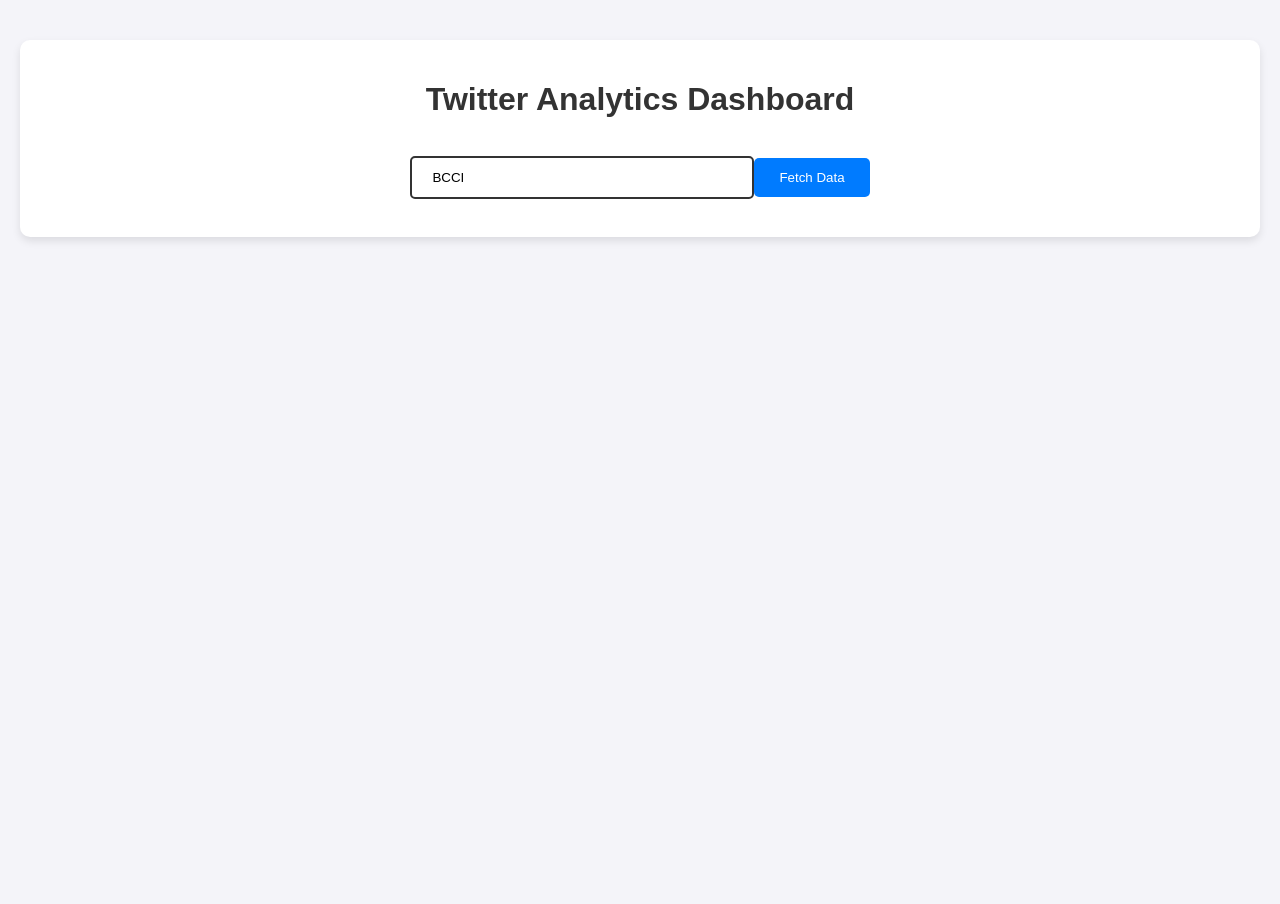
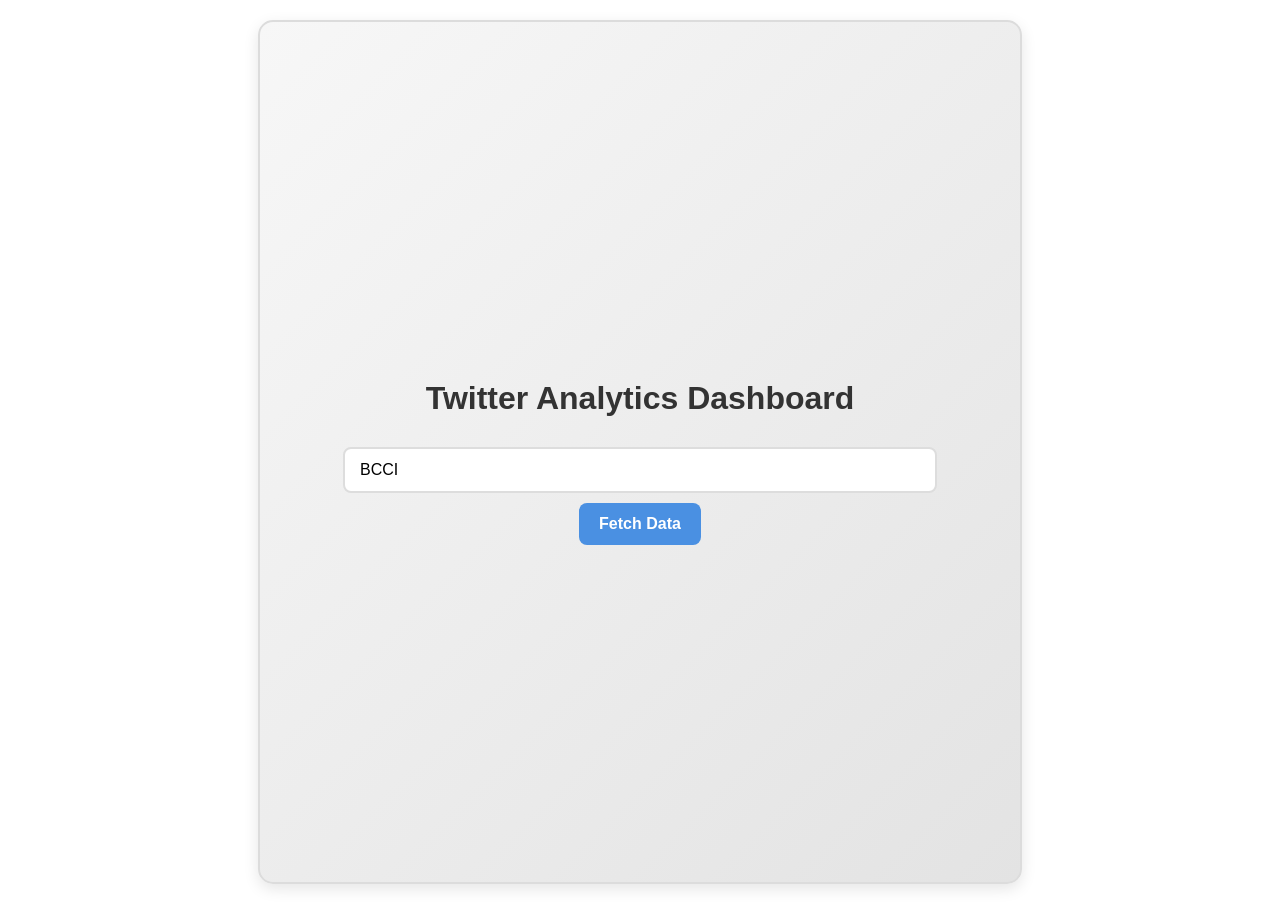
Before and after one commit to GiridharanS1729/social-media-analytics-dashboard, a React (Create React App) app: page / in a window 1280 px wide. Before the commit the page ends 800 px from the top, so only its background shows below. Built offline with nearby package versions, Linux system fonts and the light colour scheme.

Commit message:
added user pic and aligned styles 171020241947

```diff
--- a/src/App.css
+++ b/src/App.css
@@ -1,108 +1,167 @@
-/* App.css */
-
-body,
-html {
-  margin: 0;
-  padding: 0;
-  font-family: 'Arial', sans-serif;
-  background-color: #f4f4f9;
+/* Basic styling for the app container */
+.app-container {
+  display: flex;
+  flex-direction: column;
+  align-items: center;
+  justify-content: center;
+  min-height: 100vh;
+  background-color: #f5f8fa;
+  color: #14171a;
+  font-family: Arial, sans-serif;
 }
 
-.app-container {
-  max-width: 1200px;
-  margin: 40px auto;
-  padding: 20px;
-  text-align: center;
-  background: #fff;
-  box-shadow: 0 4px 8px rgba(0, 0, 0, 0.1);
-  border-radius: 10px;
+/* Styling for the status message */
+.status-message {
+  margin-top: 10px;
+  font-size: 16px;
+  color: #657786;
 }
 
-h1 {
+/* Styling for the user profile container */
+.user-profile {
+  display: flex;
+  flex-direction: column;
+  align-items: center;
+  margin-top: 20px;
+  border: 1px solid #e1e8ed;
+  padding: 20px;
+  border-radius: 10px;
+  background-color: #ffffff;
+  box-shadow: 0 2px 5px rgba(0, 0, 0, 0.1);
+}
+
+/* Styling for the profile photo */
+.profile-photo {
+  width: 120px;
+  height: 120px;
+  border-radius: 50%;
+  margin-bottom: 15px;
+  border: 2px solid #1da1f2;
+}
+
+/* Styling for the user name */
+.user-name {
+  font-size: 24px;
+  font-weight: bold;
+  margin: 10px 0;
+}
+
+/* Styling for user stats */
+.user-stats {
+  display: flex;
+  gap: 20px;
+  justify-content: center;
+  flex-wrap: wrap;
+  margin-top: 10px;
+}
+
+.user-stats p {
+  font-size: 18px;
+  color: #657786;
+  margin: 5px 0;
+}
+
+/* Styling for posts section */
+.posts-section {
+  margin-top: 20px;
+  width: 100%;
+}
+
+.posts-section h3 {
+  font-size: 20px;
+  color: #1da1f2;
+  text-align: center;
+}
+
+.post-item {
+  margin: 10px 0;
+  padding: 10px;
+  border: 1px solid #e1e8ed;
+  border-radius: 5px;
+  background-color: #f0f4f7;
+}
+
+.post-item p {
+  margin: 5px 0;
+  font-size: 16px;
+  color: #14171a;
+}
+
+
+
+/* Container styling for the entire app */
+.app-container {
+  display: flex;
+  flex-direction: column;
+  align-items: center;
+  justify-content: center;
+  padding: 30px;
+  background: linear-gradient(135deg, #f7f7f7, #e3e3e3);
+  border: 2px solid #dcdcdc;
+  border-radius: 15px;
+  box-shadow: 0 5px 15px rgba(0, 0, 0, 0.1);
+  max-width: 700px;
+  margin: 20px auto;
+}
+
+/* Title styling */
+.app-container h1 {
+  font-size: 2rem;
   color: #333;
   margin-bottom: 20px;
 }
 
-input[type="text"] {
-  padding: 12px 20px;
+/* Styling for the input box */
+.app-container input[type="text"] {
+  width: 80%;
+  padding: 12px 15px;
+  font-size: 16px;
   margin: 10px 0;
-  border: 2px solid #333;
-  border-radius: 5px;
-  width: 300px;
-  transition: all 0.3s ease;
+  border: 2px solid #ddd;
+  border-radius: 8px;
+  outline: none;
+  transition: border-color 0.3s ease, box-shadow 0.3s ease;
 }
 
-input[type="text"]:focus {
-  outline: none;
-  border-color: #007bff;
-  box-shadow: 0 0 10px rgba(0, 123, 255, 0.5);
+/* Focused state of the input box */
+.app-container input[type="text"]:focus {
+  border-color: #4a90e2;
+  box-shadow: 0 0 8px rgba(74, 144, 226, 0.5);
 }
 
-button {
-  padding: 12px 25px;
-  margin: 20px 0;
-  background-color: #007bff;
-  color: white;
+/* Styling for the button */
+.app-container button {
+  padding: 12px 20px;
+  background-color: #4a90e2;
+  color: #fff;
+  font-size: 16px;
+  font-weight: bold;
   border: none;
-  border-radius: 5px;
+  border-radius: 8px;
   cursor: pointer;
   transition: background-color 0.3s ease, transform 0.2s ease;
 }
 
-button:hover {
-  background-color: #0056b3;
-  transform: translateY(-3px);
+/* Hover effect for the button */
+.app-container button:hover {
+  background-color: #357ABD;
+  transform: scale(1.05);
 }
 
-.status-message {
-  margin: 15px 0;
-  color: #333;
-  font-style: italic;
+/* Active state of the button */
+.app-container button:active {
+  background-color: #285C8D;
+  transform: scale(0.98);
 }
 
-.user-stats {
-  margin-top: 30px;
-  text-align: left;
-  border-top: 2px solid #007bff;
-  padding-top: 20px;
+/* Status message styling */
+.status-message {
+  margin-top: 15px;
+  color: #333;
+  font-size: 1rem;
+  background: #f0f0f0;
+  padding: 8px 12px;
+  border: 1px solid #ddd;
+  border-radius: 5px;
+  box-shadow: 0 2px 5px rgba(0, 0, 0, 0.1);
 }
-
-.user-stats h2 {
-  color: #007bff;
-  margin-bottom: 15px;
-}
-
-.post-analytics {
-  display: flex;
-  flex-wrap: wrap;
-  justify-content: space-around;
-  gap: 20px;
-}
-
-.post {
-  background-color: #e9ecef;
-  padding: 15px;
-  width: 280px;
-  border-radius: 10px;
-  box-shadow: 0 4px 6px rgba(0, 0, 0, 0.1);
-  transition: transform 0.3s ease, box-shadow 0.3s ease;
-}
-
-.post:hover {
-  transform: translateY(-5px);
-  box-shadow: 0 8px 12px rgba(0, 0, 0, 0.2);
-}
-
-.post h3 {
-  margin-bottom: 10px;
-  color: #343a40;
-}
-
-.post p {
-  margin: 5px 0;
-  color: #495057;
-}
-
-.post strong {
-  color: #007bff;
-}
--- a/src/App.js
+++ b/src/App.js
@@ -1,6 +1,6 @@
 import React, { useState } from 'react';
 import axios from 'axios';
-import './App.css';  // Importing the CSS file
+import './App.css';
 
 function App() {
   const [username, setUsername] = useState('BCCI');
@@ -9,6 +9,7 @@ function App() {
 
   const fetchUserData = async () => {
     setStatusMessage('Fetching data...');
+    setData(null); // Reset data before fetching new data
     try {
       const response = await axios.post('http://localhost:5000/get_profile', { username });
       setData(response.data);
@@ -32,30 +33,30 @@ function App() {
       {statusMessage && <p className="status-message">{statusMessage}</p>}
 
       {data && (
+        <div className="user-profile">
+          <img src={data.photo} alt="User Profile" className="profile-photo" />
+          <h2 className="user-name">{data.name}</h2>
           <div className="user-stats">
-          <h2>User Stats</h2>
-          <p>Posts: {data.posts}</p>
-          <p>Followers: {data.followers}</p>
-          <p>Following: {data.following}</p>
-          <p>Joined Date: {data.joined_date}</p>
-
-          {data.posts_data && (
-            <div>
-              <h2>First 5 Posts Analytics</h2>
-              <div className="post-analytics">
-
-                {data.posts_data.map((post, index) => (
-                  <div className="post" key={index}>
-                    <h3>Post {index + 1}</h3>
+            <p><strong>Posts: {data.posts} |</strong></p>
+            <p><strong>Followers: {data.followers} |</strong></p>
+            <p><strong>Following {data.following} |</strong></p>
+            <p><strong>{data.joined_date} |</strong></p>
+          </div>
+          <div className="posts-section">
+            <h3>Recent Posts</h3>
+            {data.posts_data.length > 0 ? (
+              data.posts_data.map((post, index) => (
+                <div key={index} className="post-item">
                   <p><strong>Likes:</strong> {post.likes}</p>
                   <p><strong>Comments:</strong> {post.comments}</p>
                   <p><strong>Reposts:</strong> {post.reposts}</p>
                   <p><strong>Views:</strong> {post.views}</p>
                 </div>
-                ))}
+              ))
+            ) : (
+              <p>No posts available.</p>
+            )}
           </div>
-            </div>
-          )}
         </div>
       )}
     </div>
```
Also changed, not shown: 1 other file (tests, documents, lock files or other folders). Lines whose indentation alone changed are shown as unchanged.
